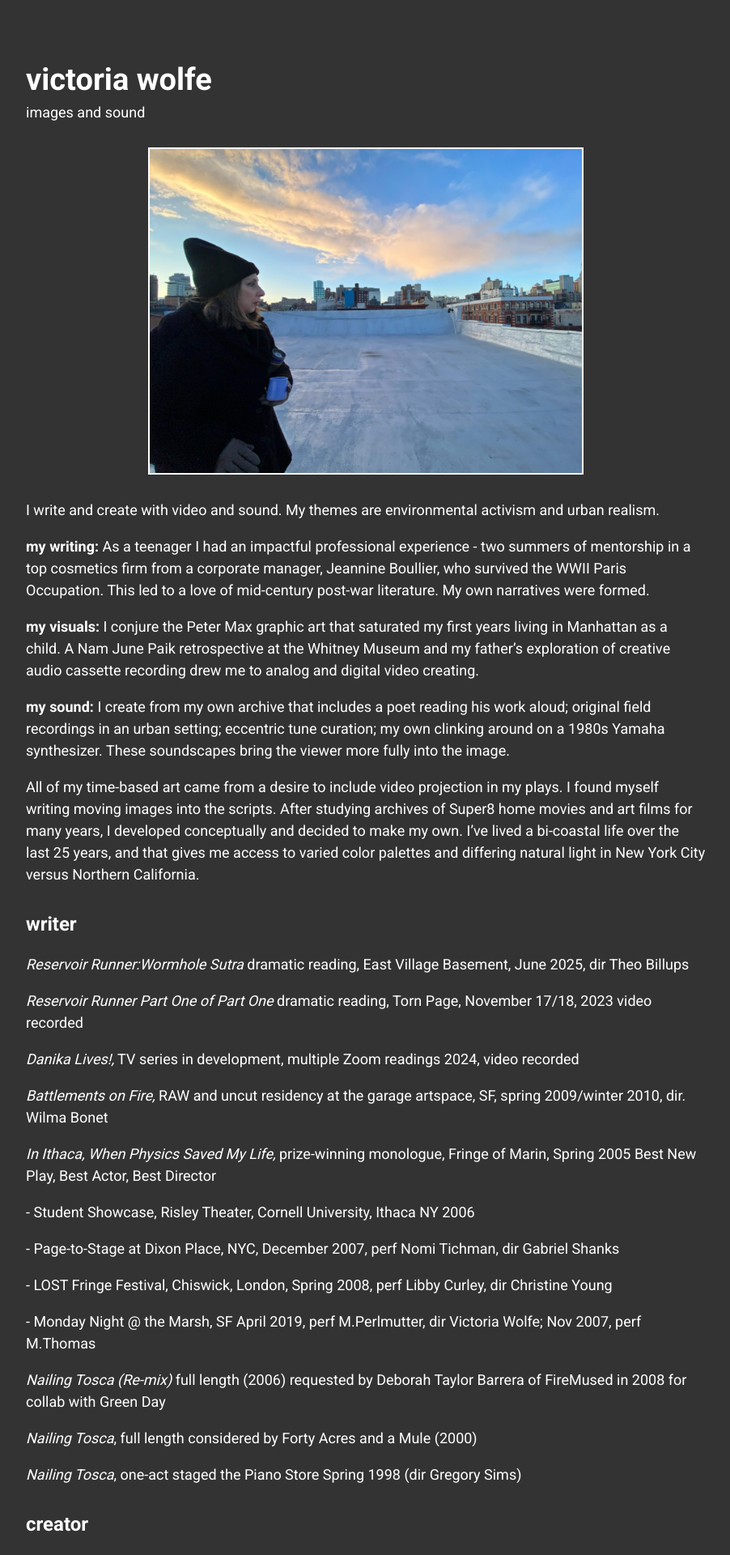
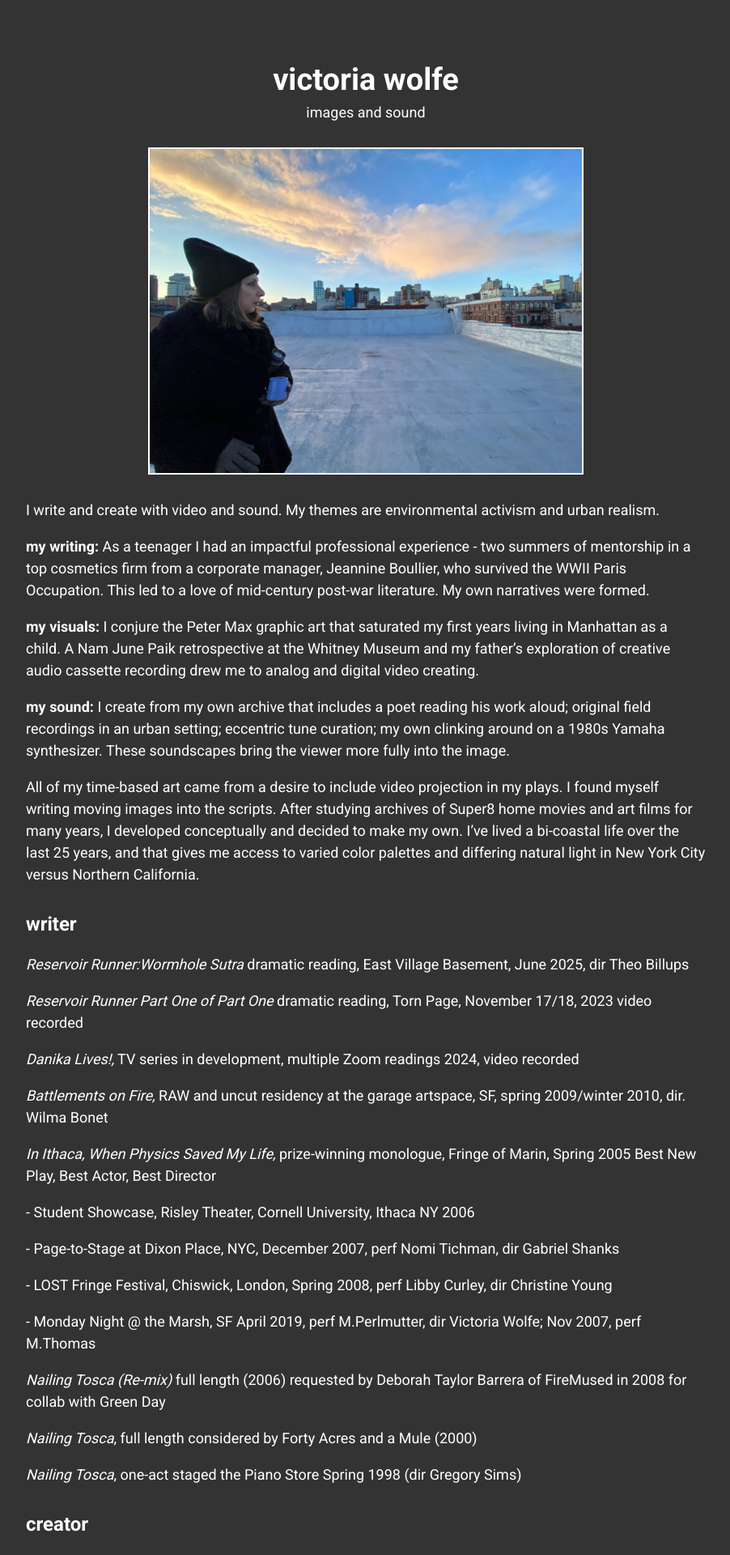
Before and after one commit to minicreative/victoriawolfe, a Jekyll site: the page built from index.md, in a window 1280 px wide. Shown: the top 1920 px of the page at 81% size, without its empty margins (188-1090 px from the left). Built offline with Jekyll 4.4.1, drawn with Linux system fonts in a browser that asks for light colours.

Commit message:
Update Pages “home”

```diff
--- a/index.md
+++ b/index.md
@@ -3,7 +3,7 @@ title: Home
 permalink: /
 layout: page
 ---
-<div style="text-align:left">
+<div style="text-align:center">
 <h1>victoria wolfe</h1>
 <p>images and sound</p>
 </div>
```
